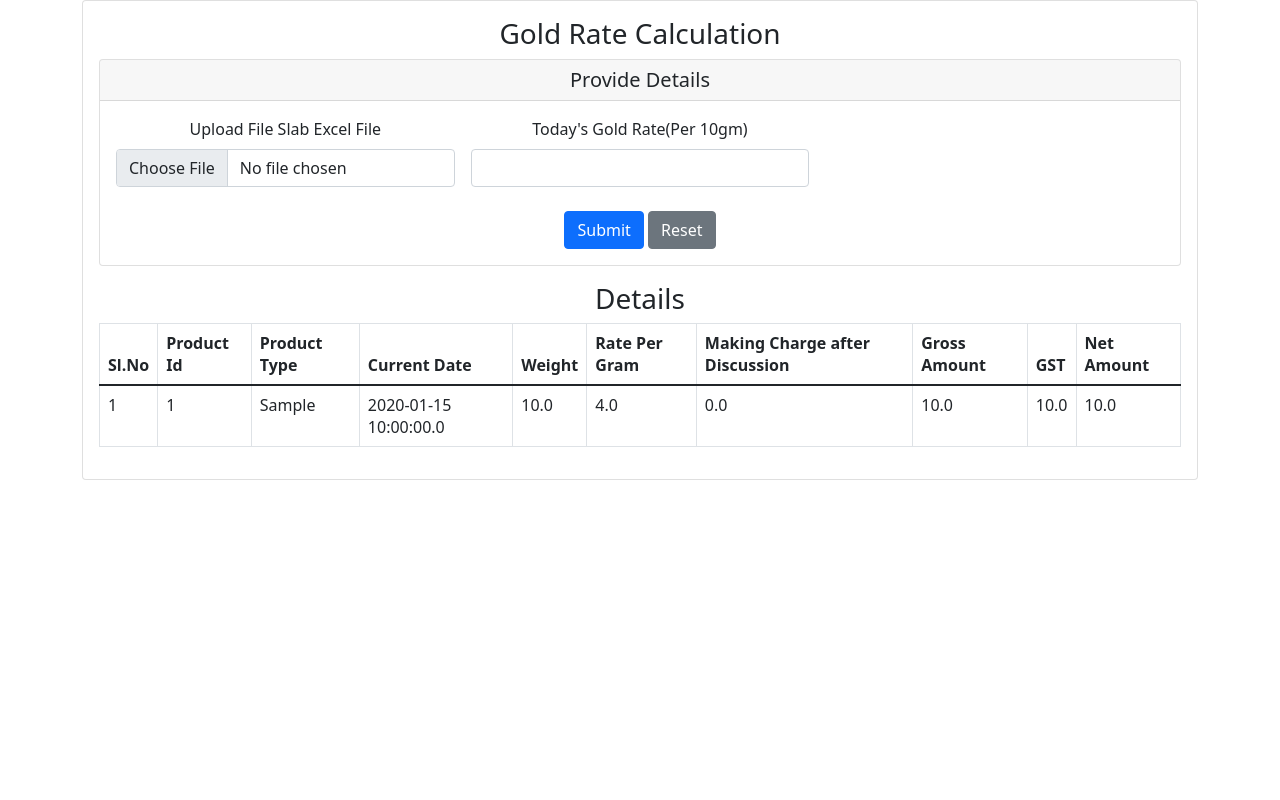
After one commit to PSambitKumar/LoginReg-SpringBoot-JSP-Java8, a Java web app: page /gold in a window 1280 px wide. The commit adds this page. Run offline with Spring Boot 4, a stand-in JSP engine, Linux system fonts and the light colour scheme; tables that the repository leaves empty hold one stand-in row (values such as "Sample post"); some libraries are stand-ins or nearby versions.

Commit message:
BeforeJava8

```diff
--- /dev/null
+++ b/src/main/java/com/sambit/Controller/GoldRateController.java
@@ -0,0 +1,109 @@
+package com.sambit.Controller;
+
+import com.sambit.Entity.MultiFileUpload;
+import com.sambit.Entity.PriceDtl;
+import com.sambit.Entity.ProductDtl;
+import com.sambit.Repository.PriceDtlRepository;
+import com.sambit.Repository.ProductDtlRepository;
+import org.apache.poi.xssf.usermodel.XSSFSheet;
+import org.apache.poi.xssf.usermodel.XSSFWorkbook;
+import org.springframework.beans.factory.annotation.Autowired;
+import org.springframework.stereotype.Controller;
+import org.springframework.ui.Model;
+import org.springframework.web.bind.annotation.GetMapping;
+import org.springframework.web.bind.annotation.PostMapping;
+import org.springframework.web.bind.annotation.RequestParam;
+import org.springframework.web.multipart.MultipartFile;
+
+import java.io.FileInputStream;
+import java.io.IOException;
+import java.nio.file.Files;
+import java.nio.file.Path;
+import java.nio.file.Paths;
+import java.util.Arrays;
+import java.util.Date;
+import java.util.List;
+import java.util.Optional;
+
+/**
+ * @Project : GoldJewelleryPriceCalculator
+ * @Auther : Sambit Kumar Pradhan
+ * @Created On : 18/02/2023 - 10:26 AM
+ */
+@Controller
+public class GoldRateController {
+
+    @Autowired
+    private PriceDtlRepository priceDtlRepository;
+
+    @Autowired
+    private ProductDtlRepository productDtlRepository;
+
+    @GetMapping("/gold")
+    public String index(Model model) {
+        System.out.println("Inside Home");
+        List<PriceDtl> priceDtlList = priceDtlRepository.findAll();
+        model.addAttribute("priceDtlList", priceDtlList);
+        return "gold";
+    }
+
+    @PostMapping(value = "/goldRateFileUpload")
+    public String goldRateFileUpload(@RequestParam(value = "goldRate") Double goldRate,
+                                      @RequestParam(value = "excelFileUpload") MultipartFile excelFileUpload,
+                                     Model model) throws IOException {
+        System.out.println("Inside Gold Rate File Upload");
+
+        if (!excelFileUpload.isEmpty()) {
+            String folderPath = "D:\\";
+            byte[] bytes = excelFileUpload.getBytes();
+            Path path = Paths.get(folderPath.trim() + "/" + excelFileUpload.getOriginalFilename().trim());
+            Files.write(path, bytes);
+            System.out.println("Full File Path: " + path);
+
+            FileInputStream fileInputStream = new FileInputStream(path.toString());
+            XSSFWorkbook workbook = new XSSFWorkbook(fileInputStream);
+            XSSFSheet sheet = workbook.getSheetAt(0);
+            System.out.println("Sheet Name : "+sheet.getSheetName());
+            int rowCount = sheet.getLastRowNum();
+            int columnCount = sheet.getRow(0).getLastCellNum();
+
+            System.out.println("Row Count : "+rowCount + ", Column Count : "+columnCount);
+
+            for (int i = 1; i <= rowCount; i++) {
+                ProductDtl productDtl = new ProductDtl();
+                PriceDtl priceDtl = new PriceDtl();
+                Double makingCharge = 0.0, gst = 0.0, net = 0.0, discountOnMakingCharge = 0.0;
+                for (int j = 0; j < columnCount; j++) {
+                    if (j == 0)
+                        productDtl = productDtlRepository.getById(Integer.parseInt(Integer.toString((int)sheet.getRow(i).getCell(j).getNumericCellValue())));
+
+                    if (j == 1)
+                        makingCharge = sheet.getRow(i).getCell(j).getNumericCellValue() * productDtl.getWeight();
+
+                    if (j == 2) {
+                        net = makingCharge + (goldRate * productDtl.getWeight());
+                        gst = net * sheet.getRow(i).getCell(j).getNumericCellValue() / 100;
+                    }
+
+                    if (j == 3)
+                        discountOnMakingCharge = makingCharge * sheet.getRow(i).getCell(j).getNumericCellValue() / 100;
+
+                    priceDtl.setProduct(productDtl);
+                    priceDtl.setCurrentDate(new Date());
+                    priceDtl.setCurrentGoldRatePerGram(goldRate);
+                    priceDtl.setMakingChargeAfterDiscount(makingCharge - discountOnMakingCharge);
+                    priceDtl.setGstAmount(gst);
+                    priceDtl.setGrossAmount(net);
+                    priceDtl.setNetPrice(net + gst);
+                    priceDtlRepository.save(priceDtl);
+                }
+                System.out.println("Product Details : "+productDtl);
+                System.out.println("Price Details : "+priceDtl);
+                System.out.println("=====================================");
+            }
+        }
+        List<PriceDtl> priceDtlList = priceDtlRepository.findAll();
+        model.addAttribute("priceDtlList", priceDtlList);
+        return "gold";
+    }
+}
--- /dev/null
+++ b/src/main/webapp/WEB-INF/views/gold.jsp
@@ -0,0 +1,106 @@
+<%--
+  Created by IntelliJ IDEA.
+  User: sambit.pradhan
+  Date: 18/02/2023
+  Time: 10.40 AM
+  To change this template use File | Settings | File Templates.
+--%>
+<%@ page contentType="text/html;charset=UTF-8" language="java" %>
+<html>
+<head>
+    <%@ taglib uri="http://www.springframework.org/tags/form" prefix="form"%>
+    <%@ taglib prefix = "c" uri = "http://java.sun.com/jsp/jstl/core" %>
+    <link href="https://cdn.jsdelivr.net/npm/bootstrap@5.1.3/dist/css/bootstrap.min.css" rel="stylesheet" integrity="sha384-1BmE4kWBq78iYhFldvKuhfTAU6auU8tT94WrHftjDbrCEXSU1oBoqyl2QvZ6jIW3" crossorigin="anonymous">
+    <link rel="stylesheet" href="https://cdn.datatables.net/1.10.13/css/jquery.dataTables.min.css">
+    <link href="https://maxcdn.bootstrapcdn.com/font-awesome/4.7.0/css/font-awesome.min.css" rel="stylesheet" >
+    <script src="https://ajax.googleapis.com/ajax/libs/jquery/3.6.0/jquery.min.js"></script>
+    <script src="//cdn.jsdelivr.net/npm/sweetalert2@11"></script>
+    <title>Gold Rate Calculation</title>
+</head>
+<body>
+
+<div class="container pt-6">
+    <div class="card text-center">
+
+        <%--        Body Part--%>
+        <div class="card-body ">
+            <form action="${pageContext.request.contextPath}/goldRateFileUpload" method="post" id="goldRateFileUpload" enctype="multipart/form-data">
+                <h3 class="card-title">Gold Rate Calculation</h3>
+
+                <div class="form">
+
+                    <div class="card">
+                        <h5 class="card-header control-label">Provide Details</h5>
+                        <div class="card-body">
+                            <div class="hold">
+                                <div class="row g-3 mb-4">
+
+                                    <div class="col-md-4 control-label">
+                                        <label for="excelFileUpload" class="form-label control-label">Upload File Slab Excel File</label>
+                                        <input type="file" name="excelFileUpload" class="form-control" id="excelFileUpload" required />
+                                    </div>
+                                    <div class="col-md-4 control-label">
+                                        <label for="goldRate" class="form-label control-label">Today's Gold Rate(Per 10gm)</label>
+                                        <input type="text" name="goldRate" class="form-control" id="goldRate" required />
+                                    </div>
+
+                                </div>
+
+                                <div class="btnhold mt-3">
+                                    <button type="submit" class="btn btn-primary mr-3">Submit</button>
+                                    <button type="reset" class="btn btn-secondary">Reset</button>
+                                </div>
+                            </div>
+                        </div>
+                    </div>
+                </div>
+            </form>
+
+
+            <div id="view">
+                <h3 class="card-title">Details</h3>
+                <table class="table table-bordered" width="90%">
+                    <thead>
+                    <tr>
+                        <th>Sl.No</th>
+                        <th>Product Id</th>
+                        <th>Product Type</th>
+                        <th>Current Date</th>
+                        <th>Weight</th>
+                        <th>Rate Per Gram</th>
+                        <th>Making Charge after Discussion</th>
+                        <th>Gross Amount</th>
+                        <th>GST</th>
+                        <th>Net Amount</th>
+                    </tr>
+                    </thead>
+                    <tbody>
+                    <c:forEach items="${priceDtlList}" var="price" varStatus="count">
+                        <tr>
+                            <td>${count.count}</td>
+                            <td>${price.product.id}</td>
+                            <td>${price.product.productType}</td>
+                            <td>${price.currentDate}</td>
+                            <td>${price.product.weight}</td>
+                            <td>${price.currentGoldRatePerGram}</td>
+                            <td>${price.makingChargeAfterDiscount}</td>
+                            <td>${price.grossAmount}</td>
+                            <td>${price.gstAmount}</td>
+                            <td>${price.netPrice}</td>
+                        </tr>
+                    </c:forEach>
+                    </tbody>
+                </table>
+            </div>
+        </div>
+
+
+
+        </div>
+    </div>
+</div>
+
+
+
+</body>
+</html>
--- a/src/main/webapp/WEB-INF/views/multiFileUpload.jsp
+++ b/src/main/webapp/WEB-INF/views/multiFileUpload.jsp
@@ -81,7 +81,7 @@
                 <tbody>
                 <c:forEach items="${multiFileUploadList}" var="multiFileUpload" varStatus="count">
                     <tr>
-                        <td>${count.count}</td>
+                            <td>${count.count}</td>
                         <td>${multiFileUpload.fullName}</td>
                         <td><a  href="/downloadMultipleFile/+${multiFileUpload.multiFileUploadId}">${multiFileUpload.originalFileName}</a></td>
                         <td>
```
Also changed, not shown: src/main/java/com/sambit/CompetitvePractice/Basic/BeforeJava8.java (added, +34 -0 lines), src/main/java/com/sambit/Entity/PriceDtl.java (added, +121 -0 lines), src/main/java/com/sambit/Entity/ProductDtl.java (added, +56 -0 lines), src/main/java/com/sambit/Repository/PriceDtlRepository.java (added, +8 -0 lines), src/main/java/com/sambit/Repository/ProductDtlRepository.java (added, +8 -0 lines), src/main/resources/application.properties (+1 -52 lines).
